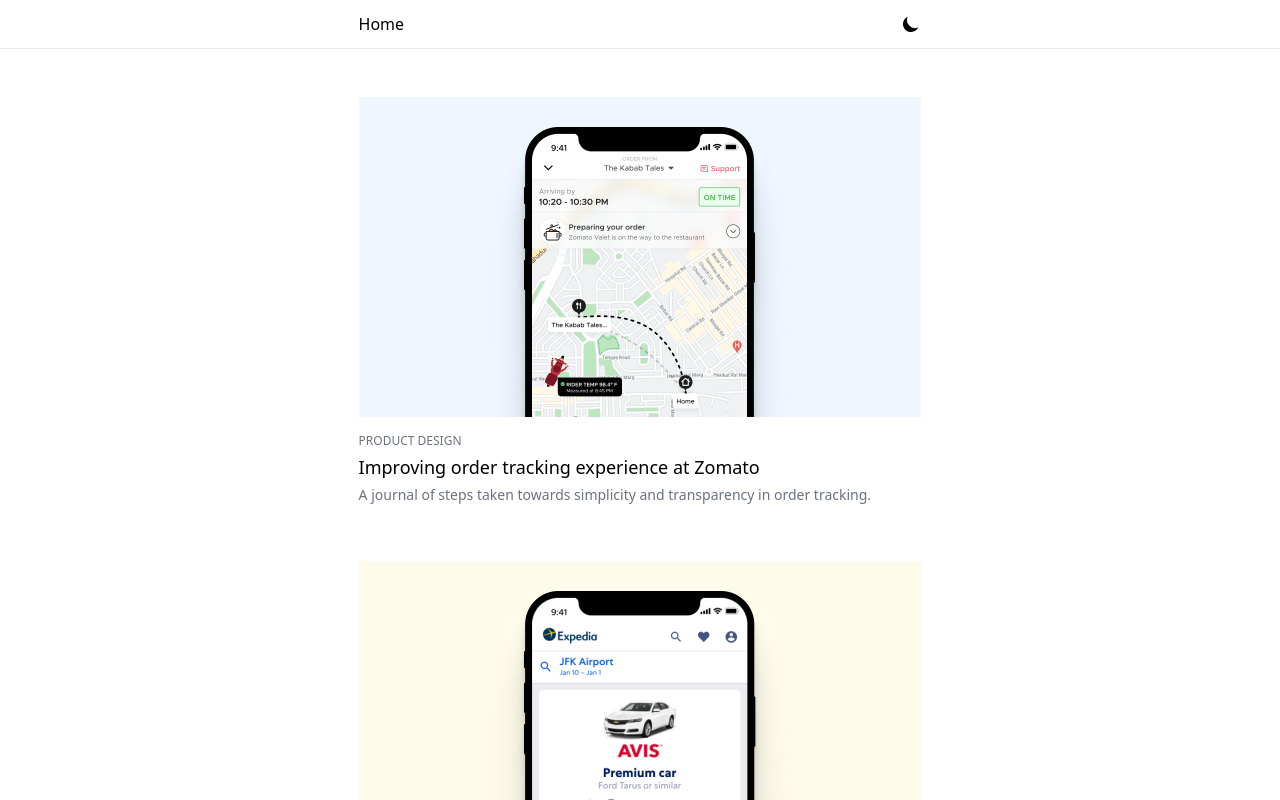
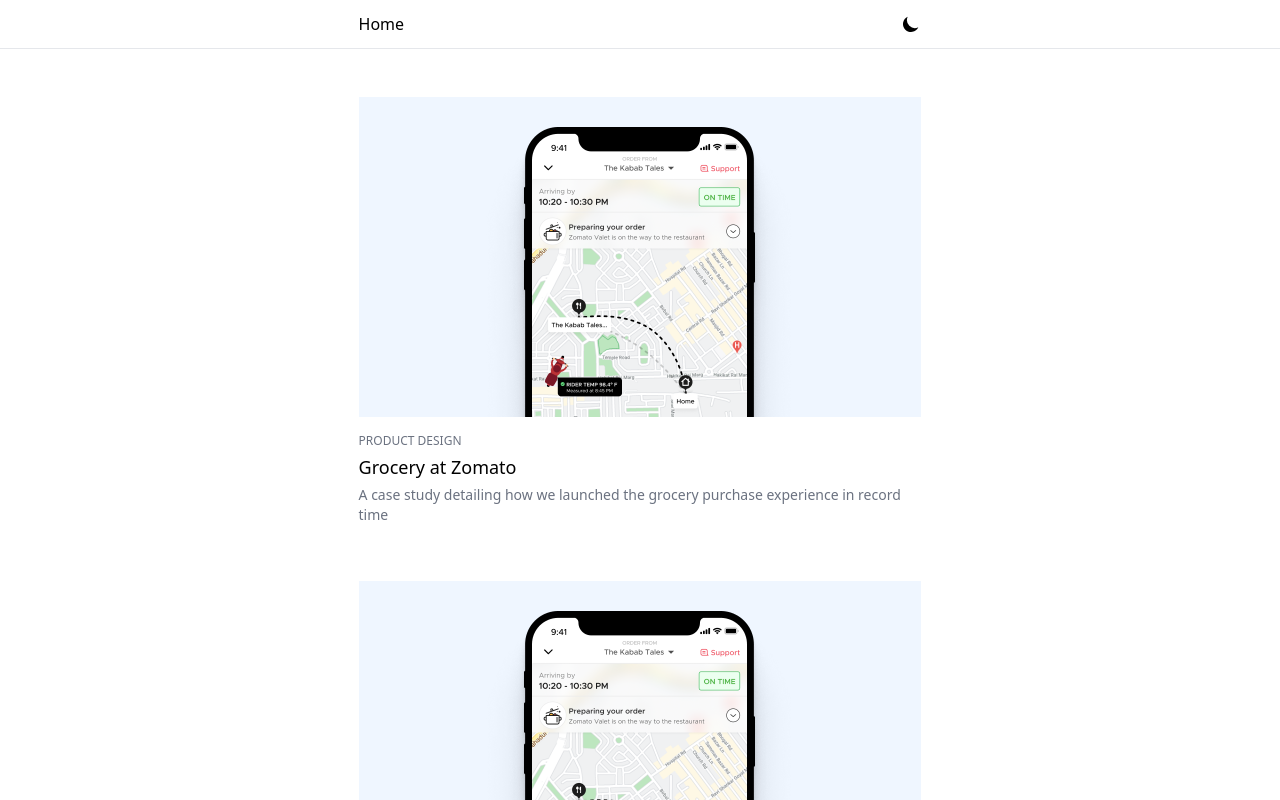
Before and after one commit to tushar7d/tushardebnath-next, a Next.js app: page /work in a window 1280 px wide. Shown: the top 800 px of the page. Built offline with nearby package versions, Linux system fonts and the light colour scheme; what @tailwindcss/typography would draw is missing.

Commit message:
changes to work

```diff
--- a/pages/work.js
+++ b/pages/work.js
@@ -30,6 +30,13 @@
 
       <div className="container max-w-prose mx-auto  ">
         <div className="my-12 mx-auto px-8 md:px-4">
+        <Card
+          type="PRODUCT DESIGN"
+            img="/crystal.png"
+            color="bg-blue-50 dark:bg-blue-500"
+            title="Grocery at Zomato"
+            subtitle="A case study detailing how we launched the grocery purchase experience in record time"
+          />
           <Card
           type="PRODUCT DESIGN"
             img="/crystal.png"
```
